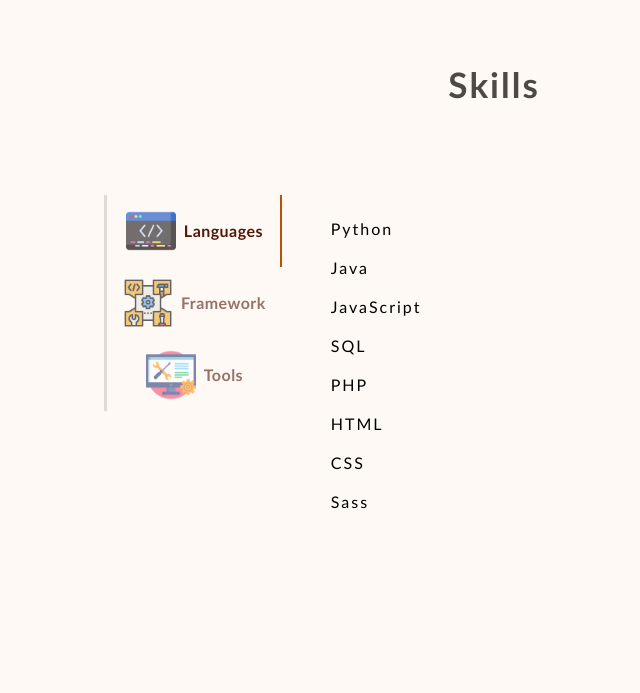
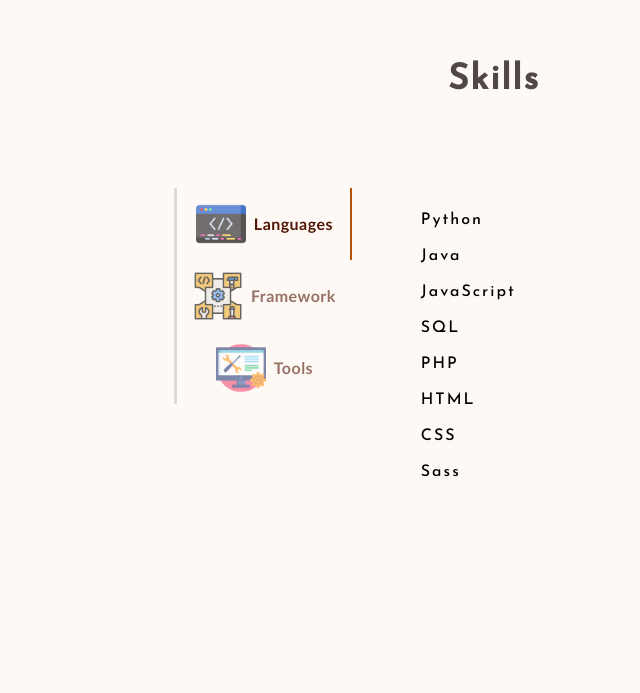
Before and after one commit to harshilchordia/Portfolio, a React (Create React App) app: page / in a window 1280 px wide. Shown: the part 787-1480 px from the top of the page, without its empty margins (146-786 px from the left). Built offline with nearby package versions, Linux system fonts and the light colour scheme.

Commit message:
beautiful yet data missing

```diff
--- a/public/index.html
+++ b/public/index.html
@@ -5,16 +5,20 @@
 		<link rel="icon" href="%PUBLIC_URL%/favicon.ico" />
 		<meta name="viewport" content="width=device-width, initial-scale=1" />
 		<meta name="theme-color" content="#000000" />
-		<meta name="description" content="Web site created using create-react-app" />
-		<link rel="apple-touch-icon" href="%PUBLIC_URL%/logo192.png" />
+		<meta name="description" content="Portfolio - Harshil Chordia" />
+		<meta property="og:image" content="%PUBLIC_URL%/favicon.ico" />
+		<link rel="apple-touch-icon" href="%PUBLIC_URL%/favicon.ico" />
 		<!--
       manifest.json provides metadata used when your web app is installed on a
       user's mobile device or desktop. See https://developers.google.com/web/fundamentals/web-app-manifest/
     -->
 		<link rel="manifest" href="%PUBLIC_URL%/manifest.json" />
-		<link rel="preconnect" href="https://fonts.googleapis.com" />
+		<!-- <link rel="preconnect" href="https://fonts.googleapis.com" />
 		<link rel="preconnect" href="https://fonts.gstatic.com" crossorigin />
-		<link href="https://fonts.googleapis.com/css2?family=Roboto&display=swap" rel="stylesheet" />
+		<link
+			href="https://fonts.googleapis.com/css2?family=Josefin+Sans:wght@500&display=swap"
+			rel="stylesheet"
+		/> -->
 
 		<link rel="preconnect" href="https://fonts.googleapis.com" />
 		<link rel="preconnect" href="https://fonts.gstatic.com" crossorigin />
--- a/src/App.scss
+++ b/src/App.scss
@@ -11,8 +11,10 @@
 	// 	Verdana, sans-serif;
 	// font-family: "Roboto", sans-serif;
 	// font-family: "Josefin Sans", sans-serif;
-	font-family: "Trebuchet MS", "Lucida Sans Unicode", "Lucida Grande", "Lucida Sans", Arial,
-		sans-serif;
+	// font-family: "Trebuchet MS", "Lucida Sans Unicode", "Lucida Grande", "Lucida Sans", Arial,
+	// 	sans-serif;
+
+	font-family: "Josefin Sans", sans-serif;
 
 	letter-spacing: 2px;
 }
--- a/src/components/Card/data.js
+++ b/src/components/Card/data.js
@@ -112,7 +112,13 @@ export const properties = [
 			"Work expense claim app built with react and firebase built for FDM employees at University.",
 		description: (
 			<div>
-				<p>add a description</p>
+				<p>
+					add a description <br />
+					<br />
+					<br />
+					<br />
+					<a href="https://fdmexpenseapp.web.app/">fdmexpenseapp.web.app</a>
+				</p>
 				<a href="https://github.com/harshilchordia/Expense-App-FDM" target="_blank">
 					<img src={Github} alt="" style={{ width: 50, paddingTop: "50px" }} />
 				</a>
@@ -134,7 +140,10 @@ export const properties = [
 		small_des: "Weather App for dog walking built for mobile phones on React. ",
 		description: (
 			<div>
-				<p>add a description</p>
+				<p>
+					add a description <br />
+					<br /> <a href="https://weatherhappydog.web.app/">weatherhappydog.web.app</a>
+				</p>
 				<a href="https://github.com/harshilchordia/Weather_happy_dog" target="_blank">
 					<img src={Github} alt="" style={{ width: 50, paddingTop: "50px" }} />
 				</a>
--- a/src/components/Contact/index.scss
+++ b/src/components/Contact/index.scss
@@ -18,7 +18,7 @@
 		color: $font_2;
 		text-align: center;
 		font-size: 15px;
-		font-weight: 100;
+		font-weight: 500;
 		margin-bottom: 30px;
 		animation: fadeIn 4s 1.4s backwards;
 		letter-spacing: 3px;
--- a/src/components/HeroSection/index.scss
+++ b/src/components/HeroSection/index.scss
@@ -49,7 +49,7 @@
 			color: $font_2;
 			margin-top: 12px;
 			font-size: 15px;
-			font-weight: 100;
+			font-weight: 600;
 			/* max-width: 600px; */
 			animation: fadeIn 4s 1.4s backwards;
 			letter-spacing: 3px;
--- a/src/components/Skills/index.scss
+++ b/src/components/Skills/index.scss
@@ -68,6 +68,13 @@
 	.tab_container {
 		// border: 5px solid green;
 		padding: 10px;
+		padding-left: 10%;
+		@media screen and (max-width: 480px) {
+			padding-left: 15px;
+		}
+		@media screen and (max-width: 375px) {
+			padding-left: 5px;
+		}
 	}
 	.titles {
 		// display: inline-flex;
@@ -77,10 +84,18 @@
 	}
 	.textPanel {
 		float: left;
-		margin-left: 25px;
+		margin-left: 45px;
 		// display: inline-flex;
 		// margin: 50px;
 		// border: 5px solid red;
+		@media screen and (max-width: 768px) {
+			margin-left: 30px;
+		}
+
+		@media screen and (max-width: 480px) {
+			margin-left: 5px;
+			font-size: smaller;
+		}
 	}
 	p {
 		padding-bottom: 20px;
--- a/src/pages/index.js
+++ b/src/pages/index.js
@@ -68,7 +68,7 @@ const Home = () => {
 			<Projects />
 
 			<Contact />
-			<footer>Icon made by Pixel perfect from www.flaticon.com</footer>
+			<footer>Icon from www.flaticon.com</footer>
 		</>
 	);
 };
```
Also changed, not shown: src/components/Skills/1index.js (deleted, +0 -63 lines), 1 other file (tests, documents, lock files or other folders).
